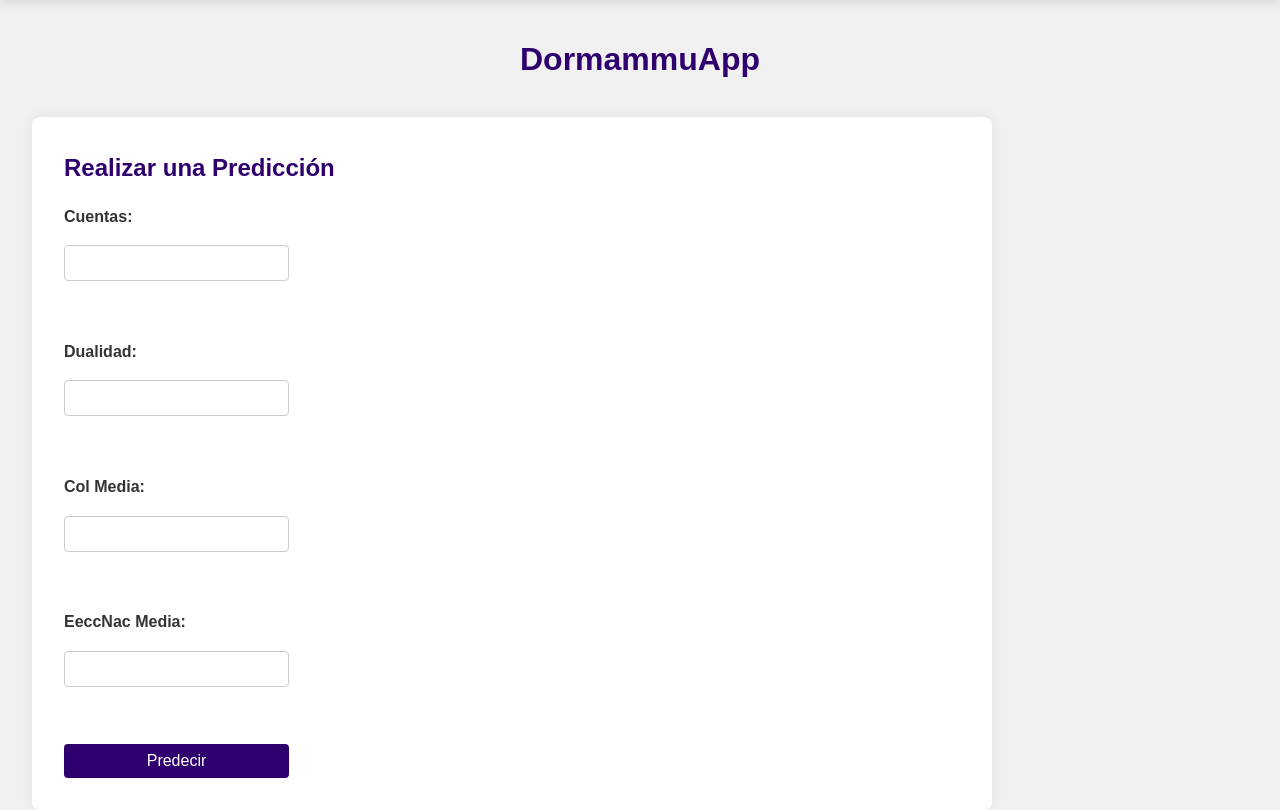
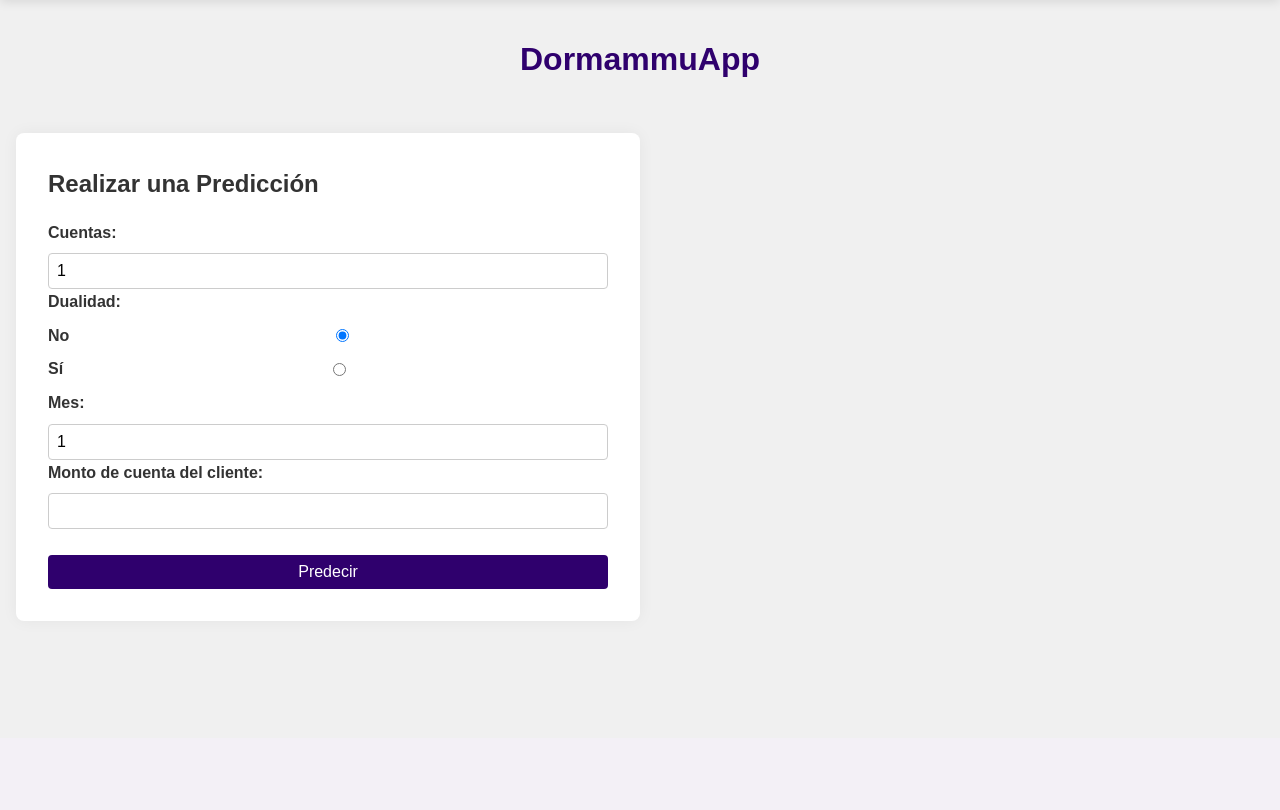
Before and after one commit to Manolowo/Dormammu, a Flask app: page /regresion_prediction in a window 1280 px wide. Shown: the part 62-872 px from the top of the page. After the commit the page ends 683 px from the top, so only its background shows below. Run offline with Flask 3, Linux system fonts and the light colour scheme; parts of the project's set-up code (start-up, migrations or seed data) failed here and were passed over.

Commit message:
Acutalización
Implementación de ambos modelos en conjunto. Modificación ligera a los estilos y resultados analíticos de los modelos.

```diff
--- a/py/app.py
+++ b/py/app.py
@@ -1,5 +1,6 @@
 from flask import Flask, render_template, request
 import pickle
+import joblib
 
 app = Flask(__name__)
 
@@ -11,24 +12,35 @@ def home():
 with open('../models/regresion/linear_regression_model.pkl', 'rb') as file:
     regression_model = pickle.load(file)
 
+model_svm = joblib.load('../models/clasification/SVM/svm_model.pkl')
+scaler = joblib.load('../models/clasification/SVM/scaler.pkl')
+
 @app.route('/regresion_prediction')
 def regresion_prediction():
-    return render_template('regresion_prediction.html', prediction=None)
+    return render_template('regresion_prediction.html', prediction1=None, prediction_svm = None)
 
-@app.route('/predict_regresion', methods=['POST'])
-def predict1():
-    # Obtener valores del formulario
-    cuentas = float(request.form['cuentas'])
-    dualidad = float(request.form['dualidad'])
-    col_media = float(request.form['col_media'])
-    eeccnac_media = float(request.form['eeccnac_media'])
+@app.route('/predict', methods=['GET', 'POST'])
+def predict():
+    prediction1 = None
+    prediction_svm = None
 
-    # Realizar la predicción
-    input_data = [[cuentas, dualidad, col_media, eeccnac_media]]
-    prediction = regression_model.predict(input_data)[0]
+    if request.method == 'POST':
+        # Obtener los valores del formulario
+        cuentas = int(request.form['cuentas'])
+        dualidad = int(request.form['dualidad'])
+        col_media = float(request.form['col_media'])
+        eeccnac_media = float(request.form['eeccnac_media'])
 
-    # Renderizar la página con el resultado
-    return render_template('regresion_prediction.html', prediction=round(prediction, 2))
+        # Realizar la predicción
+        input_data = [[cuentas, dualidad, col_media, eeccnac_media]]
+        prediction1 = regression_model.predict(input_data)[0]
+
+        # Predicción con el modelo SVM
+        data = [[cuentas, col_media, eeccnac_media, dualidad]]
+        data_scaled = scaler.transform(data)
+        prediction_svm = model_svm.predict(data_scaled)[0]
+
+    return render_template('regresion_prediction.html', prediction1=prediction1, prediction_svm=prediction_svm)
 
 if __name__ == '__main__':
     app.run(debug=True)
--- a/py/static/css/styles.css
+++ b/py/static/css/styles.css
@@ -171,54 +171,56 @@ ul {
 }
 
 /* ========================= */
-/* NUEVAS REGLAS AÑADIDAS    */
-/* ========================= */
 
-/* Contenedor para colocar formulario a la izquierda y resultado a la derecha */
-.prediction-container {
+.prediction-wrapper {
     display: flex;
+    width: 100%;
     justify-content: space-between;
     align-items: flex-start;
-    max-width: 100%;
-    padding: 0rem 2rem;
+    padding: 1rem;
+    gap: 1rem;
 }
 
-/* La .prediction-form-container obtiene los mismos estilos que tenía .prediction-section */
-.prediction-form-container {
-    max-width: 60rem;
+/* Contenedor del formulario (50% del ancho) */
+.prediction-container {
+    width: 50%;
     background: #ffffff;
     padding: 2rem;
     border-radius: 0.5rem;
-    box-shadow: 0 0 1rem rgba(0,0,0,0.05);
-    display: flex;
-    flex-wrap: wrap;
-    flex: 1;
+    box-shadow: 0 0 1rem rgba(0, 0, 0, 0.05);
 }
 
-.prediction-form-container h2 {
-    color: #2f006d;
-    margin-bottom: 1rem;
+/* Estilos del formulario */
+.prediction-form-container {
     width: 100%;
-}
-
-/* Formulario dentro de prediction-form-container */
-.prediction-form-container form {
     display: flex;
     flex-direction: column;
     gap: 1rem;
-    max-width: 20rem;
 }
 
 .prediction-form-container label {
+    display: flex;
+    align-items: center;
+    gap: 0.5rem;
     font-weight: bold;
     color: #333;
+    margin-bottom: 0.5rem;
+}
+
+.prediction-form-container input[type="radio"] {
+    margin: 5px;
 }
 
 .prediction-form-container input {
+    width: 100%;
     padding: 0.5rem;
     border: 1px solid #ccc;
     border-radius: 0.25rem;
     font-size: 1rem;
+}
+
+.prediction-form-container input:hover{
+    border: 1px solid #2f006d;
 }
 
 .prediction-form-container button[type="submit"] {
@@ -230,20 +232,19 @@ ul {
     border-radius: 0.25rem;
     cursor: pointer;
     transition: background 0.3s;
+    width: 100%;
 }
 
 .prediction-form-container button[type="submit"]:hover {
     background: #410294;
 }
 
-/* Contenedor del resultado de la predicción */
 .prediction-result {
-    flex: 1;
-    margin-left: 2rem;
+    width: 50%;
     background: #f9f9f9;
-    padding: 1rem;
-    border-radius: 0.25rem;
-    box-shadow: 0 0 0.5rem rgba(0,0,0,0.05);
+    padding: 2rem;
+    border-radius: 0.5rem;
+    box-shadow: 0 0 1rem rgba(0, 0, 0, 0.05);
 }
 
 .prediction-result h3 {
--- a/py/templates/regresion_prediction.html
+++ b/py/templates/regresion_prediction.html
@@ -15,47 +15,62 @@
       <a href="/">Volver a Inicio</a>
     </div>
 
-    <!-- Contenedor general que mantiene el formulario a la izquierda y el resultado a la derecha -->
+    <div class="prediction-wrapper">
       <div class="prediction-container">
         <div class="prediction-form-container">
           <h2>Realizar una Predicción</h2>
-        <form
-          id="prediction-form"
-          action="{{ url_for('predict1') }}"
-          method="POST"
-        >
+          <form id="prediction-form" action="{{ url_for('predict') }}" method="POST">
             <label for="cuentas">Cuentas:</label>
-          <input type="number" id="cuentas" name="cuentas" required /><br />
-
-          <label for="dualidad">Dualidad:</label>
-          <input type="number" id="dualidad" name="dualidad" required /><br />
-
-          <label for="col_media">Col Media:</label>
-          <input
-            type="number"
-            id="col_media"
-            name="col_media"
-            step="any"
-            required
-          /><br />
-
-          <label for="eeccnac_media">EeccNac Media:</label>
-          <input
-            type="number"
-            id="eeccnac_media"
-            name="eeccnac_media"
-            step="any"
-            required
-          /><br />
-
+            <input type="number" id="cuentas" name="cuentas" min="1" max="5" value="1" required>
+            <label>Dualidad:</label>
+            <label for="dualidad_no">No
+              <input type="radio" id="dualidad_no" name="dualidad" value="0" checked required>
+            </label>
+            <label for="dualidad_si">Sí
+              <input type="radio" id="dualidad_si" name="dualidad" value="1" required>
+            </label>
+            <label for="col_media">Mes:</label>
+            <input type="number" id="col_media" name="col_media" value="1" min="1" max="12" required>
+            <label for="eeccnac_media">Monto de cuenta del cliente:</label>
+            <input type="number" id="eeccnac_media" name="eeccnac_media" min="0" required><br><br>
             <button type="submit">Predecir</button>
           </form>
         </div>
+      </div>
 
-      {% if prediction is not none %}
+      {% if prediction1 is not none %}
         <div class="prediction-result">
-        <h3>Resultado de la Predicción</h3>
-        <p>El valor predicho es: <strong>{{ prediction }}</strong></p>
+          <h3>Resultado de la Predicción del Modelo de Regresión:</h3>
+          <p>El uso de la tarjeta será aproximadamente: <strong>{{ prediction1|int if prediction1 >= 0 else 0 }}</strong> pesos.</p><br>
+          <li>
+            {% if prediction1 <= 0 %} El cliente no utilizará <strong>nada</strong> del cupo de su tarjeta.
+            {% elif prediction1 <= 40000 %} El cliente utilizará <strong>moderadamente</strong> del cupo de su tarjeta.
+            {% elif prediction1 <= 75000 %} El cliente utilizará <strong>bastante</strong> del cupo de su tarjeta.
+            {% elif prediction_svm == 1 %} El cliente es de los que <strong>más usan</strong> el cupo de su tarjeta.
+            {% else %} Hola {% endif %}
+          </li>
+          <br>
+          {% if prediction_svm is not none %}
+            <h3>Resultado de la Predicción del Modelo de Clasificación:</h3>
+            <p>El uso de la tarjeta del Cliente <strong>{% if prediction_svm == 1 %} SI {% else %} NO {% endif %} </strong> supera la media</p>
+            <li>
+              {% if prediction_svm == 1 %}  El cliente se encuentra dentro del grupo de clientes que <strong>más</strong> usan el cupo de su tarjeta.<br>
+              <strong>Se recomienda:</strong>
+              <ul>
+                  <li>Ofrecer productos financieros premium o tarjetas de mayor capacidad.</li>
+                  <li>Proporcionar promociones exclusivas para mantener su lealtad y aumentar el uso.</li>
+                  <li>Analizar si este cliente puede beneficiarse de límites de crédito ampliados o servicios personalizados.</li>
+              </ul>
+              {% else %} El cliente se encuentra dentro del grupo de clientes que <strong>menos</strong> usan el cupo de su tarjeta.<br>
+              <strong>Se recomienda:</strong>
+              <ul>
+                  <li>Ofrecer incentivos para incrementar el uso, como descuentos por compras con tarjeta.</li>
+                  <li>Enviar información educativa sobre los beneficios de usar el crédito disponible.</li>
+                  <li>Evaluar si otros productos financieros, como cuentas de ahorro con mayores beneficios, pueden ser más adecuados para sus hábitos.</li>
+              </ul>
+              {% endif %}
+            </li>
+          {% endif %}
         </div>
       {% endif %}
     </div>
```
Lines whose indentation alone changed are shown as unchanged.
